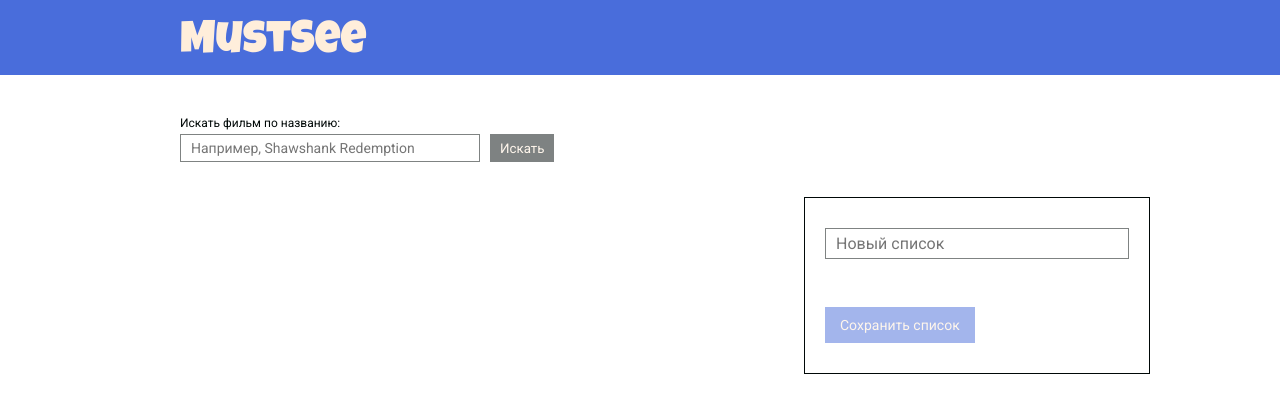
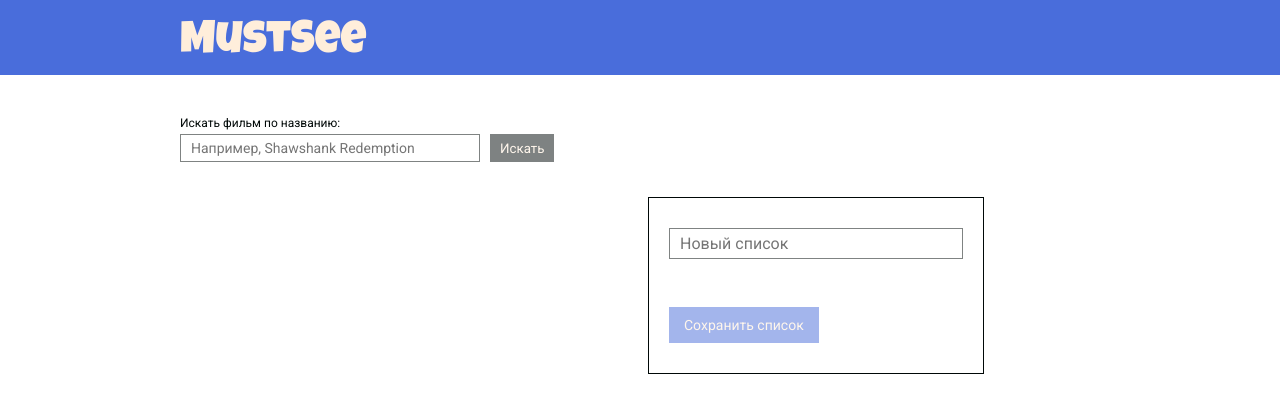
Before and after one commit to mragimov29/movieOrganizer, a React (Create React App) app: page / in a window 1280 px wide. Shown: the top 412 px of the page. Built offline with nearby package versions, Linux system fonts and the light colour scheme.

Commit message:
fix css styles

```diff
--- a/src/components/Favorites/Favorites.css
+++ b/src/components/Favorites/Favorites.css
@@ -2,8 +2,7 @@
     box-sizing: border-box;
     border: 1px solid rgba(0, 8, 7);
     padding: 30px 20px;
-    margin-right: 15px;
-    width: 27vw;
+    width: 100%;
 }
 
 .favorites__name {
--- a/src/components/Movies/Movies.css
+++ b/src/components/Movies/Movies.css
@@ -1,3 +1,10 @@
 .movies__item {
     margin-bottom: 21px;
+    margin-left: -20px;
 }
+
+@media screen and (max-width: 925px) {
+    .movies__item {
+        margin-left: 0px;
+    }
+}
--- a/src/pages/MainPage/MainPage.css
+++ b/src/pages/MainPage/MainPage.css
@@ -21,7 +21,7 @@
 .main-block {
     display: flex;
     flex-direction: row-reverse;
-    justify-content: space-between;
+    justify-content: space-around;
 }
 
 @media screen and (max-width: 925px) {
```
